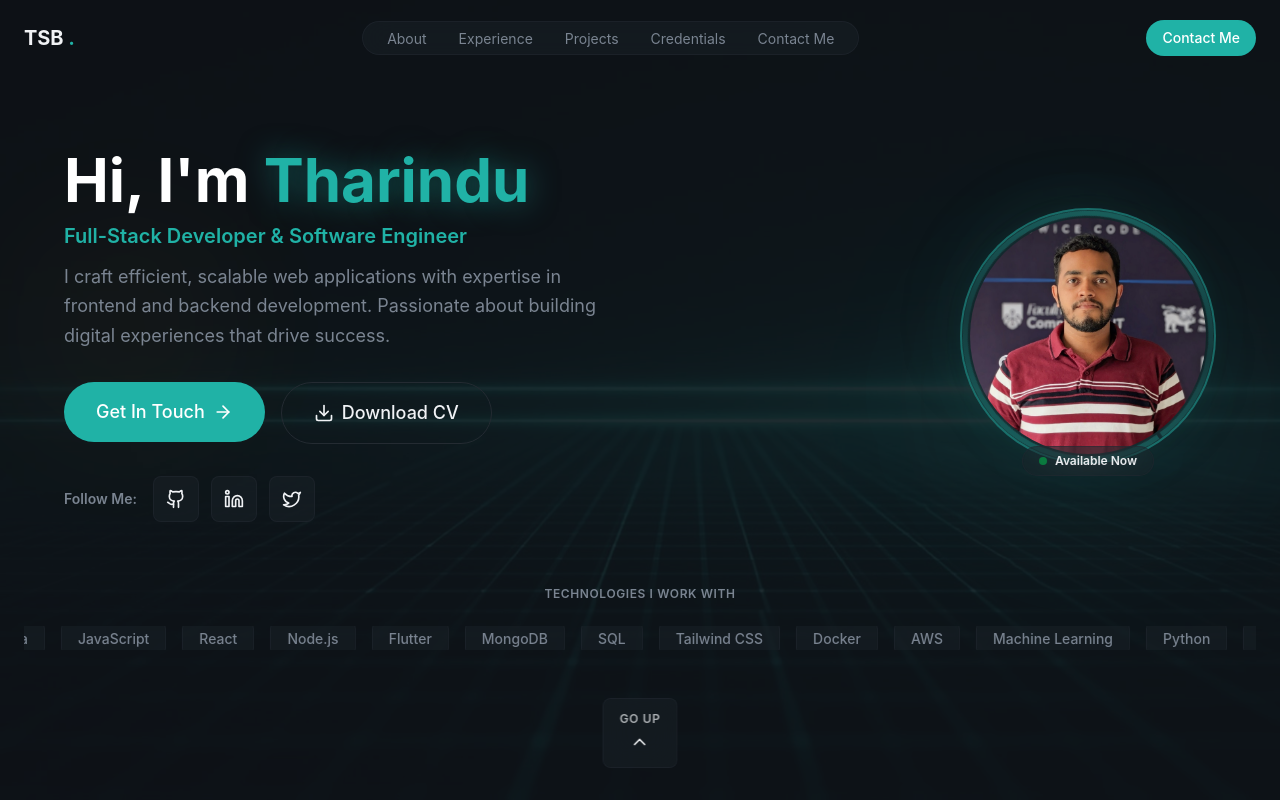
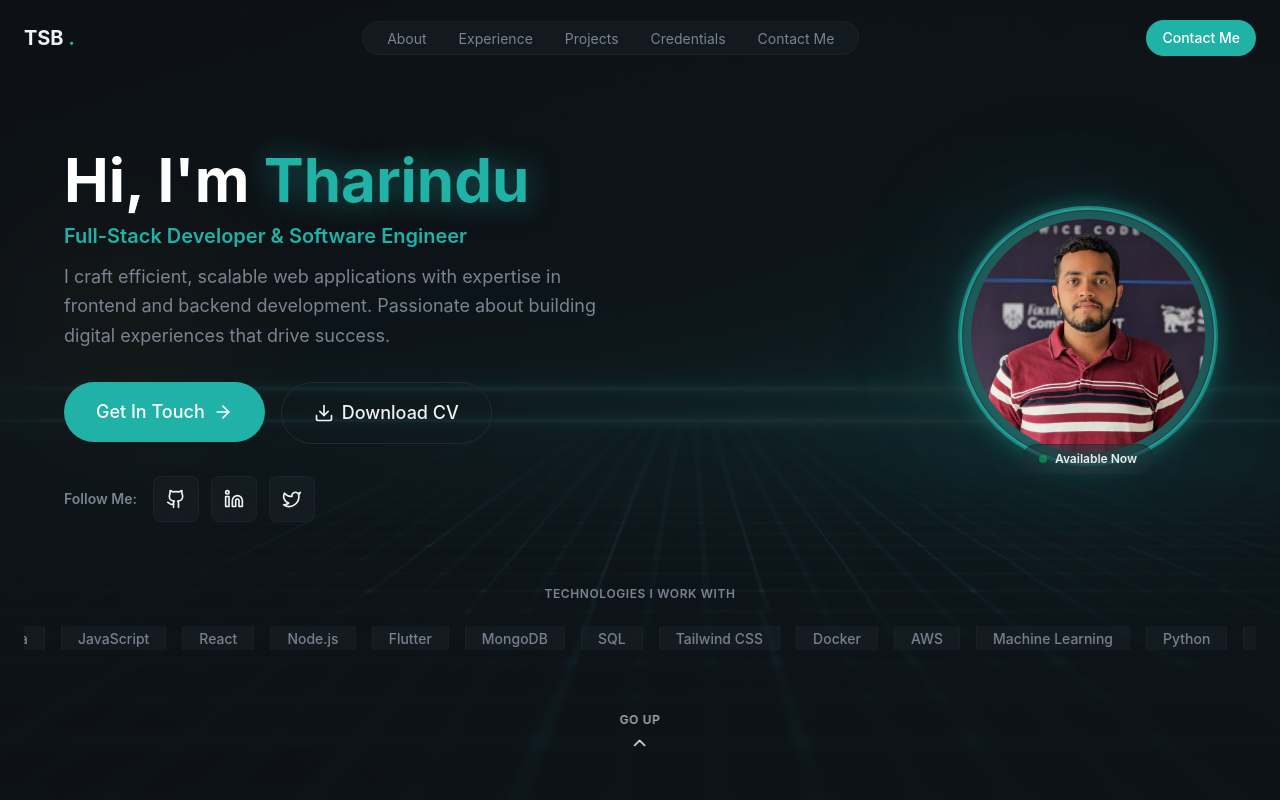
Before and after one commit to tharindutsb/Tharindu_Balasooriya_portfolio, a React (Vite) app: page / in a window 1280 px wide. Shown: the top 800 px of the page. Built offline with nearby package versions, Linux system fonts and the light colour scheme.

Commit message:
border animation effect creation

```diff
--- a/src/index.css
+++ b/src/index.css
@@ -169,6 +169,54 @@
 
   }
 
+  /* Profile Picture Border Animations */
+  @keyframes profile-pulse-glow {
+    0%, 100% {
+      box-shadow: 0 0 15px rgba(32, 178, 166, 0.3),
+                  inset 0 0 15px rgba(32, 178, 166, 0.1);
+      border-color: rgba(32, 178, 166, 0.5);
+    }
+    50% {
+      box-shadow: 0 0 30px rgba(32, 178, 166, 0.6),
+                  inset 0 0 25px rgba(32, 178, 166, 0.2);
+      border-color: rgba(32, 178, 166, 0.8);
+    }
+  }
+
+  @keyframes gradient-rotate {
+    0% {
+      background-position: 0% 50%;
+    }
+    50% {
+      background-position: 100% 50%;
+    }
+    100% {
+      background-position: 0% 50%;
+    }
+  }
+
+  .profile-border-animated {
+    animation: profile-pulse-glow 3s ease-in-out infinite;
+    border: 2px solid rgba(32, 178, 166, 0.5);
+    border-radius: 50%;
+  }
+
+  .profile-border-animated::before {
+    content: '';
+    position: absolute;
+    inset: -4px;
+    border-radius: 50%;
+    background: linear-gradient(
+      90deg,
+      var(--color-primary),
+      #3dd5ce,
+      var(--color-primary)
+    );
+    background-size: 200% 200%;
+    animation: gradient-rotate 4s ease-in-out infinite;
+    z-index: -1;
+    opacity: 0.5;
+  }
 
 
 
--- a/src/sections/Hero.jsx
+++ b/src/sections/Hero.jsx
@@ -68,7 +68,7 @@ export const Hero = () => {
             {/* Name & Title */}
             <div className="space-y-3 animate-fade-in animation-delay-100">
               <h1 className="text-4xl md:text-5xl lg:text-6xl font-bold text-white">
-                Hi, I'm <span className="text-primary glow-text">Tharindu</span>
+                Hi, I'm <span className="text-primary glow-text">Tharindu </span>
               </h1>
               <p className="text-lg md:text-xl text-secondary-foreground font-semibold">
                 Full-Stack Developer & Software Engineer
@@ -118,40 +118,12 @@ export const Hero = () => {
 
           {/* Right Column - Profile Image */}
           <div className="flex justify-center md:justify-end order-1 md:order-2 animate-fade-in animation-delay-200">
-            <div className="relative w-40 h-40 md:w-52 md:h-52 lg:w-64 lg:h-64">
-              {/* Animated Border Effect */}
-              <svg
-                className="absolute inset-0 w-full h-full"
-                style={{
-                  animation: "spin 6s linear infinite",
-                  filter: "drop-shadow(0 0 20px rgba(92, 182, 172, 0.3))"
-                }}
-                viewBox="0 0 100 100"
-              >
-                <defs>
-                  <linearGradient id="borderGradient" x1="0%" y1="0%" x2="100%" y2="100%">
-                    <stop offset="0%" stopColor="#20b2a6" stopOpacity="1" />
-                    <stop offset="50%" stopColor="#20b2a6" stopOpacity="0.3" />
-                    <stop offset="100%" stopColor="#20b2a6" stopOpacity="1" />
-                  </linearGradient>
-                </defs>
-                <circle
-                  cx="50"
-                  cy="50"
-                  r="48"
-                  fill="none"
-                  stroke="url(#borderGradient)"
-                  strokeWidth="2"
-                  strokeDasharray="300"
-                  strokeDashoffset="0"
-                />
-              </svg>
-
+            <div className="profile-border-animated relative w-40 h-40 md:w-52 md:h-52 lg:w-64 lg:h-64 flex items-center justify-center">
               {/* Glow Background */}
-              <div className="absolute inset-0 rounded-full bg-gradient-to-br from-primary/30 via-transparent to-primary/10 blur-2xl animate-pulse" />
+              <div className="absolute inset-0 rounded-full bg-gradient-to-br from-primary/30 via-transparent to-primary/10 blur-3xl" />
 
               {/* Glass Container */}
-              <div className="relative w-full h-full glass rounded-full p-2 glow-border overflow-hidden border-2 border-primary/50">
+              <div className="relative w-full h-full glass rounded-full p-2 overflow-hidden">
                 <img
                   src="/profile-photo.jpg"
                   alt="Tharindu Balasooriya"
@@ -190,7 +162,7 @@ export const Hero = () => {
       {/* Smart Scroll Button */}
       <button
         onClick={isNearEnd ? scrollToTop : scrollToNext}
-        className="fixed bottom-8 left-1/2 -translate-x-1/2 z-50 animate-fade-in animation-delay-800 flex flex-col items-center gap-2 px-4 py-3 rounded-lg glass hover:bg-primary/20 hover:text-primary transition-all duration-300 group"
+        className="fixed bottom-8 left-1/2 -translate-x-1/2 z-50 animate-fade-in animation-delay-800 flex flex-col items-center gap-2 px-4 py-3 rounded-lg  hover:text-primary transition-all duration-300 group"
         title={isNearEnd ? "Go to top" : "Scroll to next section"}
       >
         <span className="text-xs uppercase tracking-wider font-semibold text-foreground/70 group-hover:text-primary transition-colors">
```
